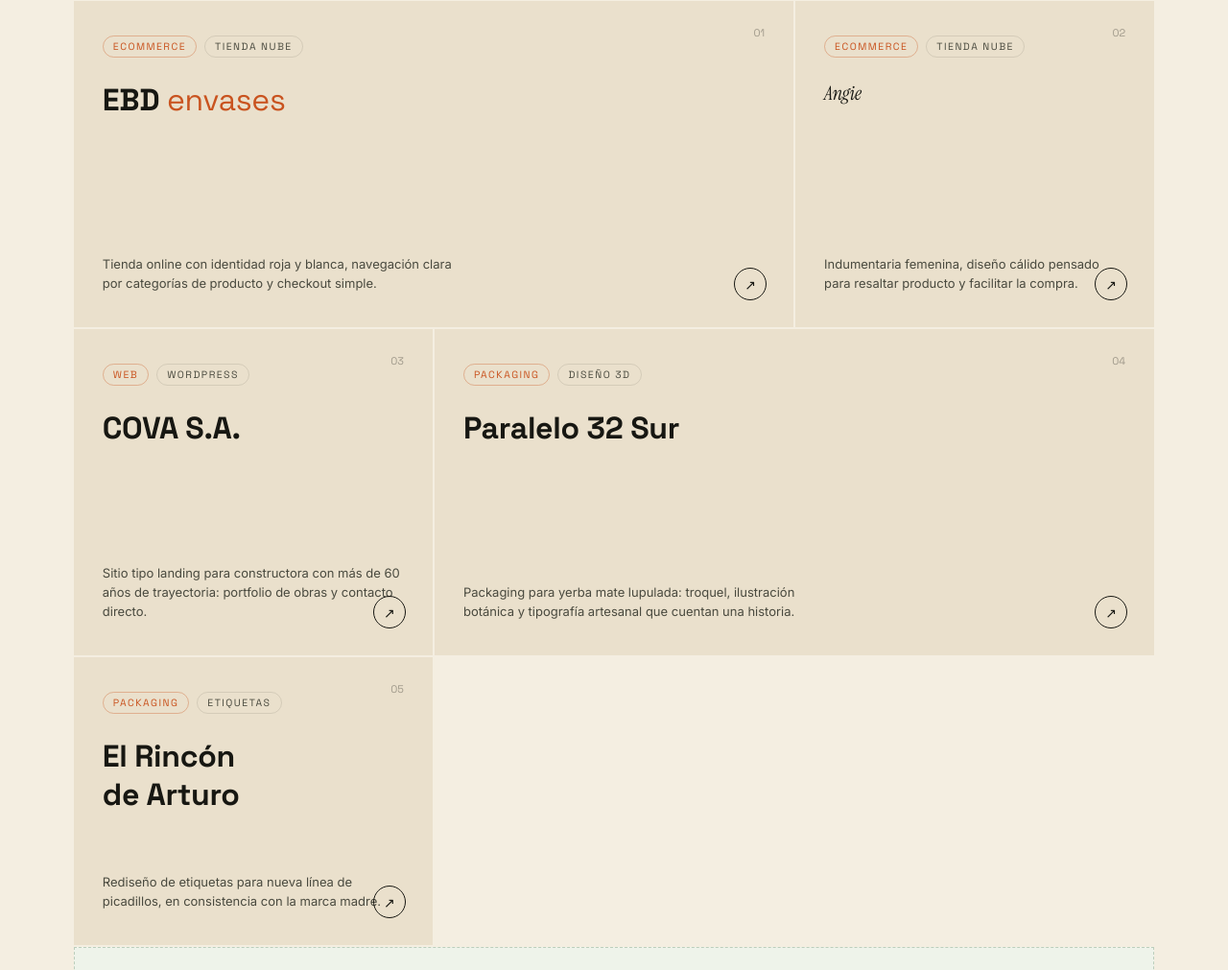
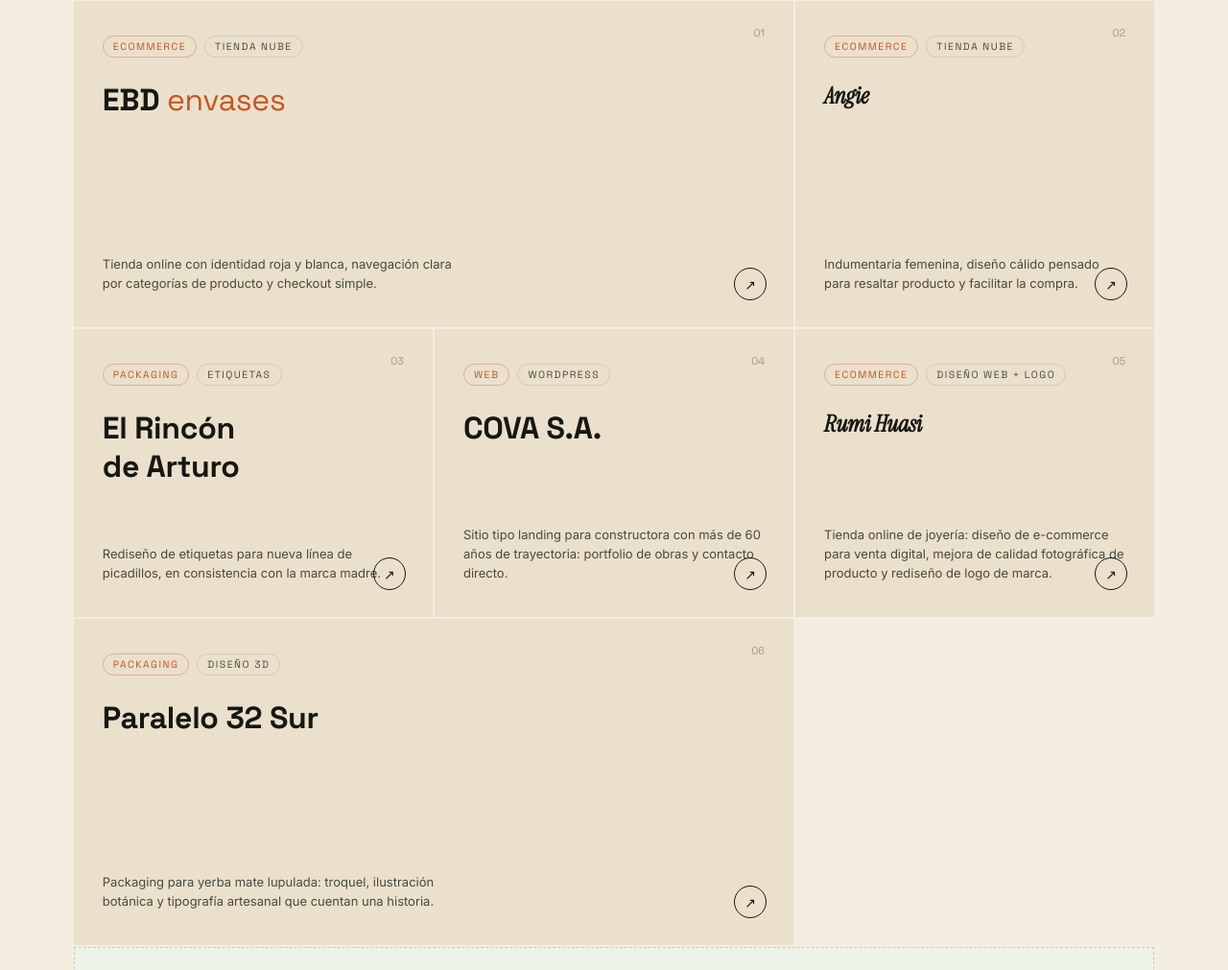
Before and after one commit to rbusso259-sudo/Portfolio, a plain HTML site: page index.html in a window 1280 px wide. Shown: the part 1062-2073 px from the top of the page at 96% size. Drawn offline with Linux system fonts and the light colour scheme.

Commit message:
Add files via upload

```diff
--- a/index.html
+++ b/index.html
@@ -578,15 +578,25 @@
       <div>
         <div class="idx">02</div>
         <div class="meta-row"><span class="cat">Ecommerce</span><span class="tool">Tienda Nube</span></div>
-        <div class="logo serif">Angie</div>
+        <div class="logo serif" style="font-size:1.5em; font-weight:700;">Angie</div>
       </div>
       <p>Indumentaria femenina, diseño cálido pensado para resaltar producto y facilitar la compra.</p>
       <div class="arrow">↗</div>
     </a>
 
-    <a class="card reveal" data-cat="web" style="--d:0.16s" href="https://covaweb.com.ar/" target="_blank" rel="noopener">
+    <a class="card reveal" data-cat="packaging" style="--d:0.16s" href="https://rociobusso.com.ar/rincon">
       <div>
         <div class="idx">03</div>
+        <div class="meta-row"><span class="cat">Packaging</span><span class="tool">Etiquetas</span></div>
+        <div class="logo">El Rincón<br>de Arturo</div>
+      </div>
+      <p>Rediseño de etiquetas para nueva línea de picadillos, en consistencia con la marca madre.</p>
+      <div class="arrow">↗</div>
+    </a>
+
+    <a class="card reveal" data-cat="web" style="--d:0.24s" href="https://covaweb.com.ar/" target="_blank" rel="noopener">
+      <div>
+        <div class="idx">04</div>
         <div class="meta-row"><span class="cat">Web</span><span class="tool">WordPress</span></div>
         <div class="logo">COVA S.A.</div>
       </div>
@@ -594,9 +604,19 @@
       <div class="arrow">↗</div>
     </a>
 
-    <a class="card feature reveal" data-cat="packaging" style="--d:0.24s" href="https://rociobusso.com.ar/paralelo">
+    <a class="card reveal" data-cat="ecommerce" style="--d:0.32s" href="https://joyeriarumihuasi.com.ar/" target="_blank" rel="noopener">
       <div>
-        <div class="idx">04</div>
+        <div class="idx">05</div>
+        <div class="meta-row"><span class="cat">Ecommerce</span><span class="tool">Diseño Web + Logo</span></div>
+        <div class="logo serif" style="font-size:1.5em; font-weight:700;">Rumi Huasi</div>
+      </div>
+      <p>Tienda online de joyería: diseño de e-commerce para venta digital, mejora de calidad fotográfica de producto y rediseño de logo de marca.</p>
+      <div class="arrow">↗</div>
+    </a>
+
+    <a class="card feature reveal" data-cat="packaging" style="--d:0.40s" href="https://rociobusso.com.ar/paralelo">
+      <div>
+        <div class="idx">06</div>
         <div class="meta-row"><span class="cat">Packaging</span><span class="tool">Diseño 3D</span></div>
         <div class="logo">Paralelo 32 <span class="serif" style="font-size:1em;">Sur</span></div>
       </div>
@@ -604,17 +624,7 @@
       <div class="arrow">↗</div>
     </a>
 
-    <a class="card reveal" data-cat="packaging" style="--d:0.32s" href="https://rociobusso.com.ar/rincon">
-      <div>
-        <div class="idx">05</div>
-        <div class="meta-row"><span class="cat">Packaging</span><span class="tool">Etiquetas</span></div>
-        <div class="logo">El Rincón<br>de Arturo</div>
-      </div>
-      <p>Rediseño de etiquetas para nueva línea de picadillos, en consistencia con la marca madre.</p>
-      <div class="arrow">↗</div>
-    </a>
-
-    <div class="card placeholder banner reveal" data-cat="branding" style="--d:0.40s">
+    <div class="card placeholder banner reveal" data-cat="branding" style="--d:0.48s">
       <div>
         <div class="idx">—</div>
         <div class="meta-row"><span class="tool">Próximamente</span></div>
```
Also changed, not shown: 1 other file.
